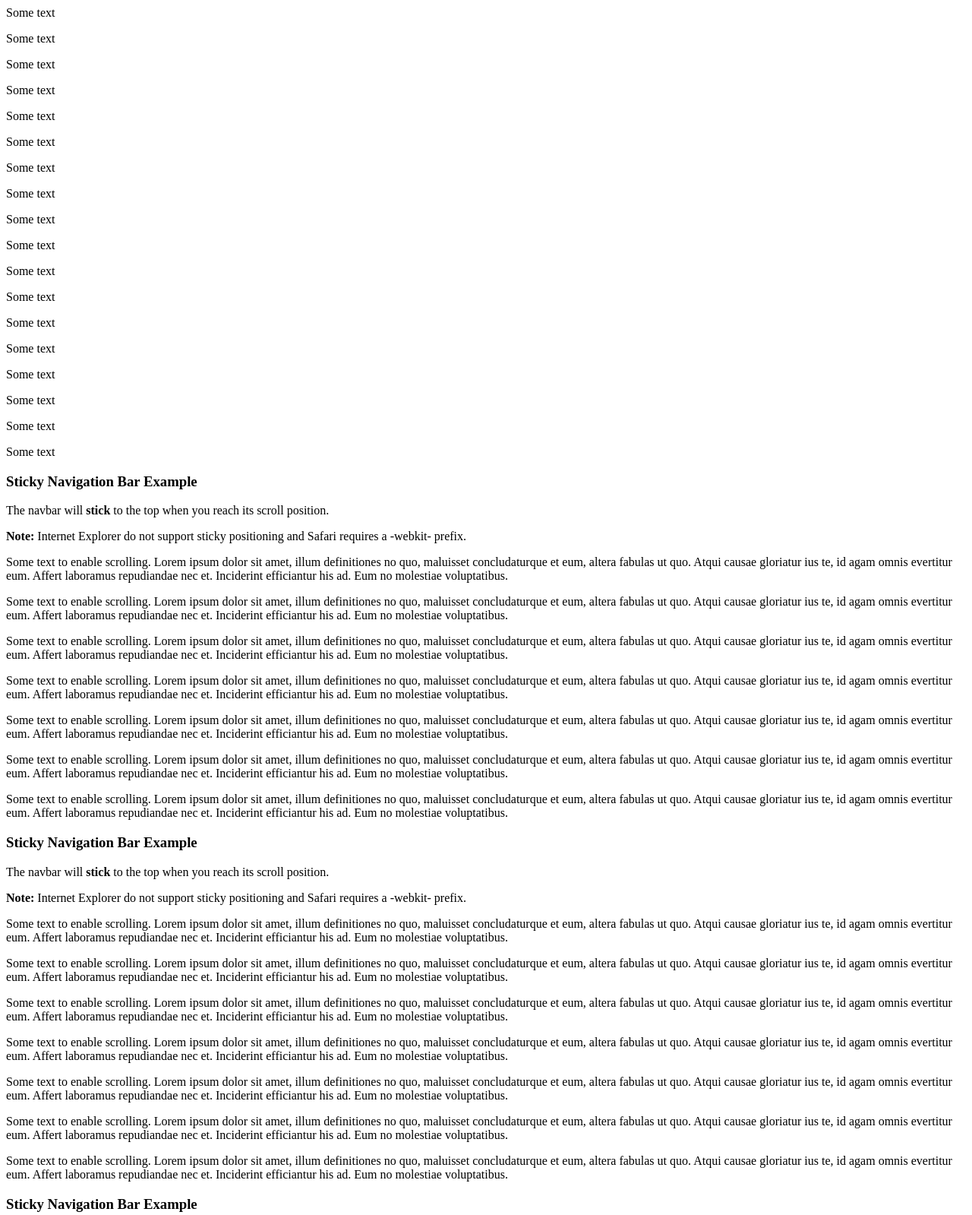
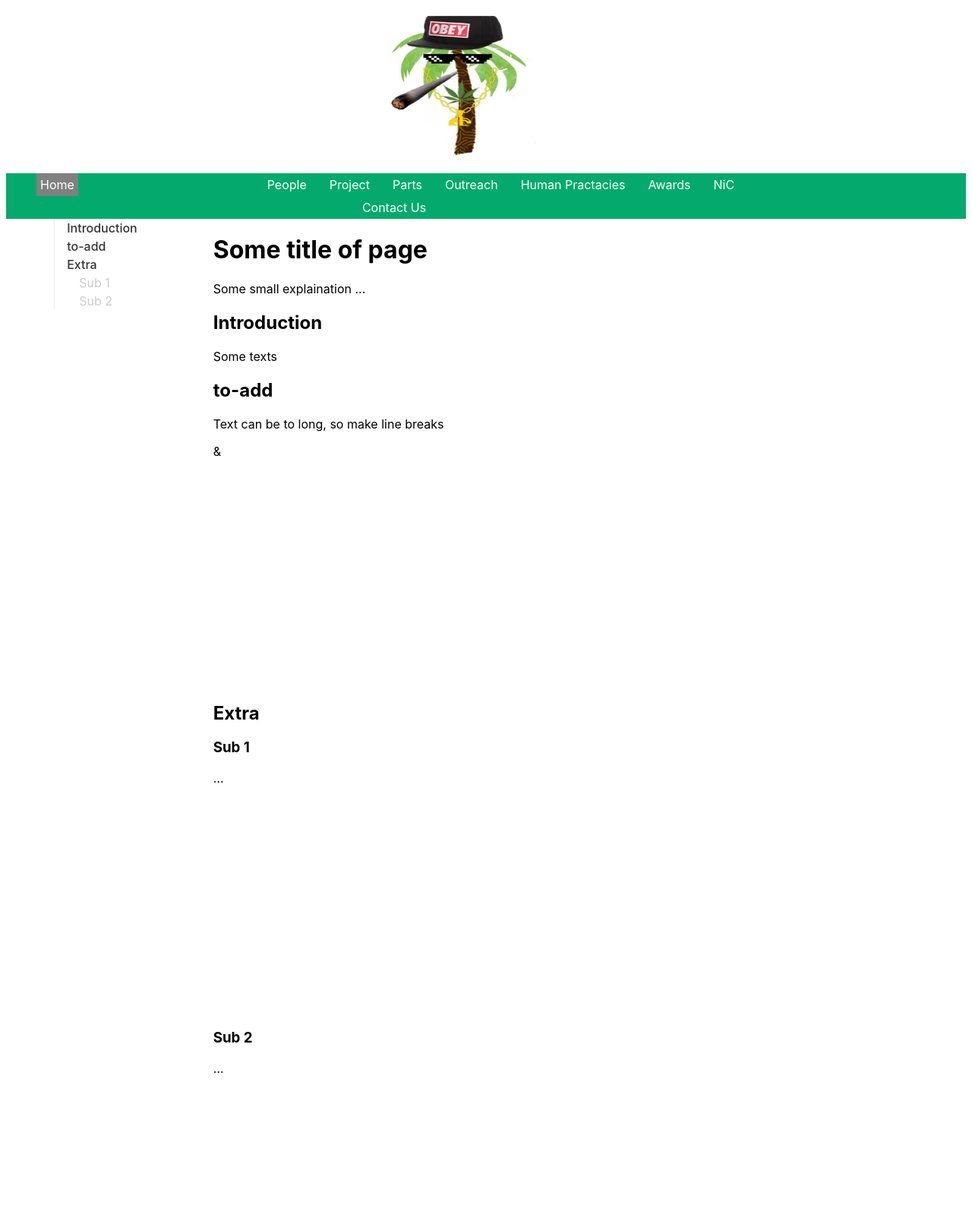
Before and after one commit to ruben-source/iGEM-Chalmers-Gothenburg2021, a plain HTML site: page index.html in a window 1280 px wide. Shown: the top 1599 px of the page at 76% size. After the commit the page ends 1440 px from the top, so only its background shows below. Drawn offline with Linux system fonts and the light colour scheme.

Commit message:
First commit

```diff
--- a/index.html
+++ b/index.html
@@ -1,56 +1,145 @@
-<div class="row">
-  <div class="leftcolumn">
-      <p>Some text</p>
-      <p>Some text</p>
-      <p>Some text</p>
-      <p>Some text</p>
-      <p>Some text</p>
-      <p>Some text</p>
-      <p>Some text</p>
-      <p>Some text</p>
-      <p>Some text</p>
-      <p>Some text</p>
-      <p>Some text</p>
-      <p>Some text</p>
-      <p>Some text</p>
-      <p>Some text</p>
-      <p>Some text</p>
-      <p>Some text</p>
-      <p>Some text</p>
-      <p>Some text</p>
+<!DOCTYPE html>
+<html lang="en">
+<head>
+    <link rel="stylesheet" href="css/main.css" />
+    <link rel="stylesheet" href="css/loader.css" />
+    <link rel="stylesheet" href="css/menus.css" />
+</head>
+<body>
 
-  </div>
+    <img src="Images/198163119_150644367055098_4134155974556446913_n.jpg" alt="some cool shit" style="width:200px; height:200px;position:relative;left:500px;">
 
-  <div class="righcolumn">
-      <h3>Sticky Navigation Bar Example</h3>
-      <p>The navbar will <strong>stick</strong> to the top when you reach its scroll position.</p>
-      <p><strong>Note:</strong> Internet Explorer do not support sticky positioning and Safari requires a -webkit- prefix.</p>
-      <p>Some text to enable scrolling. Lorem ipsum dolor sit amet, illum definitiones no quo, maluisset concludaturque et eum, altera fabulas ut quo. Atqui causae gloriatur ius te, id agam omnis evertitur eum. Affert laboramus repudiandae nec et. Inciderint efficiantur his ad. Eum no molestiae voluptatibus.</p>
-      <p>Some text to enable scrolling. Lorem ipsum dolor sit amet, illum definitiones no quo, maluisset concludaturque et eum, altera fabulas ut quo. Atqui causae gloriatur ius te, id agam omnis evertitur eum. Affert laboramus repudiandae nec et. Inciderint efficiantur his ad. Eum no molestiae voluptatibus.</p>
-      <p>Some text to enable scrolling. Lorem ipsum dolor sit amet, illum definitiones no quo, maluisset concludaturque et eum, altera fabulas ut quo. Atqui causae gloriatur ius te, id agam omnis evertitur eum. Affert laboramus repudiandae nec et. Inciderint efficiantur his ad. Eum no molestiae voluptatibus.</p>
-      <p>Some text to enable scrolling. Lorem ipsum dolor sit amet, illum definitiones no quo, maluisset concludaturque et eum, altera fabulas ut quo. Atqui causae gloriatur ius te, id agam omnis evertitur eum. Affert laboramus repudiandae nec et. Inciderint efficiantur his ad. Eum no molestiae voluptatibus.</p>
-      <p>Some text to enable scrolling. Lorem ipsum dolor sit amet, illum definitiones no quo, maluisset concludaturque et eum, altera fabulas ut quo. Atqui causae gloriatur ius te, id agam omnis evertitur eum. Affert laboramus repudiandae nec et. Inciderint efficiantur his ad. Eum no molestiae voluptatibus.</p>
-      <p>Some text to enable scrolling. Lorem ipsum dolor sit amet, illum definitiones no quo, maluisset concludaturque et eum, altera fabulas ut quo. Atqui causae gloriatur ius te, id agam omnis evertitur eum. Affert laboramus repudiandae nec et. Inciderint efficiantur his ad. Eum no molestiae voluptatibus.</p>
-      <p>Some text to enable scrolling. Lorem ipsum dolor sit amet, illum definitiones no quo, maluisset concludaturque et eum, altera fabulas ut quo. Atqui causae gloriatur ius te, id agam omnis evertitur eum. Affert laboramus repudiandae nec et. Inciderint efficiantur his ad. Eum no molestiae voluptatibus.</p>
-      <h3>Sticky Navigation Bar Example</h3>
-      <p>The navbar will <strong>stick</strong> to the top when you reach its scroll position.</p>
-      <p><strong>Note:</strong> Internet Explorer do not support sticky positioning and Safari requires a -webkit- prefix.</p>
-      <p>Some text to enable scrolling. Lorem ipsum dolor sit amet, illum definitiones no quo, maluisset concludaturque et eum, altera fabulas ut quo. Atqui causae gloriatur ius te, id agam omnis evertitur eum. Affert laboramus repudiandae nec et. Inciderint efficiantur his ad. Eum no molestiae voluptatibus.</p>
-      <p>Some text to enable scrolling. Lorem ipsum dolor sit amet, illum definitiones no quo, maluisset concludaturque et eum, altera fabulas ut quo. Atqui causae gloriatur ius te, id agam omnis evertitur eum. Affert laboramus repudiandae nec et. Inciderint efficiantur his ad. Eum no molestiae voluptatibus.</p>
-      <p>Some text to enable scrolling. Lorem ipsum dolor sit amet, illum definitiones no quo, maluisset concludaturque et eum, altera fabulas ut quo. Atqui causae gloriatur ius te, id agam omnis evertitur eum. Affert laboramus repudiandae nec et. Inciderint efficiantur his ad. Eum no molestiae voluptatibus.</p>
-      <p>Some text to enable scrolling. Lorem ipsum dolor sit amet, illum definitiones no quo, maluisset concludaturque et eum, altera fabulas ut quo. Atqui causae gloriatur ius te, id agam omnis evertitur eum. Affert laboramus repudiandae nec et. Inciderint efficiantur his ad. Eum no molestiae voluptatibus.</p>
-      <p>Some text to enable scrolling. Lorem ipsum dolor sit amet, illum definitiones no quo, maluisset concludaturque et eum, altera fabulas ut quo. Atqui causae gloriatur ius te, id agam omnis evertitur eum. Affert laboramus repudiandae nec et. Inciderint efficiantur his ad. Eum no molestiae voluptatibus.</p>
-      <p>Some text to enable scrolling. Lorem ipsum dolor sit amet, illum definitiones no quo, maluisset concludaturque et eum, altera fabulas ut quo. Atqui causae gloriatur ius te, id agam omnis evertitur eum. Affert laboramus repudiandae nec et. Inciderint efficiantur his ad. Eum no molestiae voluptatibus.</p>
-      <p>Some text to enable scrolling. Lorem ipsum dolor sit amet, illum definitiones no quo, maluisset concludaturque et eum, altera fabulas ut quo. Atqui causae gloriatur ius te, id agam omnis evertitur eum. Affert laboramus repudiandae nec et. Inciderint efficiantur his ad. Eum no molestiae voluptatibus.</p>
-      <h3>Sticky Navigation Bar Example</h3>
-      <p>The navbar will <strong>stick</strong> to the top when you reach its scroll position.</p>
-      <p><strong>Note:</strong> Internet Explorer do not support sticky positioning and Safari requires a -webkit- prefix.</p>
-      <p>Some text to enable scrolling. Lorem ipsum dolor sit amet, illum definitiones no quo, maluisset concludaturque et eum, altera fabulas ut quo. Atqui causae gloriatur ius te, id agam omnis evertitur eum. Affert laboramus repudiandae nec et. Inciderint efficiantur his ad. Eum no molestiae voluptatibus.</p>
-      <p>Some text to enable scrolling. Lorem ipsum dolor sit amet, illum definitiones no quo, maluisset concludaturque et eum, altera fabulas ut quo. Atqui causae gloriatur ius te, id agam omnis evertitur eum. Affert laboramus repudiandae nec et. Inciderint efficiantur his ad. Eum no molestiae voluptatibus.</p>
-      <p>Some text to enable scrolling. Lorem ipsum dolor sit amet, illum definitiones no quo, maluisset concludaturque et eum, altera fabulas ut quo. Atqui causae gloriatur ius te, id agam omnis evertitur eum. Affert laboramus repudiandae nec et. Inciderint efficiantur his ad. Eum no molestiae voluptatibus.</p>
-      <p>Some text to enable scrolling. Lorem ipsum dolor sit amet, illum definitiones no quo, maluisset concludaturque et eum, altera fabulas ut quo. Atqui causae gloriatur ius te, id agam omnis evertitur eum. Affert laboramus repudiandae nec et. Inciderint efficiantur his ad. Eum no molestiae voluptatibus.</p>
-      <p>Some text to enable scrolling. Lorem ipsum dolor sit amet, illum definitiones no quo, maluisset concludaturque et eum, altera fabulas ut quo. Atqui causae gloriatur ius te, id agam omnis evertitur eum. Affert laboramus repudiandae nec et. Inciderint efficiantur his ad. Eum no molestiae voluptatibus.</p>
-      <p>Some text to enable scrolling. Lorem ipsum dolor sit amet, illum definitiones no quo, maluisset concludaturque et eum, altera fabulas ut quo. Atqui causae gloriatur ius te, id agam omnis evertitur eum. Affert laboramus repudiandae nec et. Inciderint efficiantur his ad. Eum no molestiae voluptatibus.</p>
-      <p>Some text to enable scrolling. Lorem ipsum dolor sit amet, illum definitiones no quo, maluisset concludaturque et eum, altera fabulas ut quo. Atqui causae gloriatur ius te, id agam omnis evertitur eum. Affert laboramus repudiandae nec et. Inciderint efficiantur his ad. Eum no molestiae voluptatibus.</p>
-  </div>
-</div>
+    <nav class="navbar">
+        <ul>
+            <li><a class="active" style="position:left" href="#">Home</a></li>
+
+            <li style="position:relative; right:1000px; padding-right:200px"> i </li>
+
+            <li><a href="#">People</a>
+                <ul>
+                    <li><a href="#">Team</a></li>
+                    <li><a href="#">Supervisors</a></li>
+                    <li><a href="#">Collaborations</a></li>
+                    <li><a href="#">Sponsors</a></li>
+                </ul>
+            </li>
+
+            <li><a href="#">Project</a>
+                <ul>
+                    <li><a href="#">Wet Lab</a>
+                        <ul>
+                            <li><a href="#">Description</a></li>
+                            <li><a href="#">Design</a></li>
+                            <li><a href="#">Experiment</a></li>
+                            <li><a href="#">Notebook</a></li>
+                            <li><a href="#">Results</a></li>
+                        </ul>
+                    </li>
+                    <li><a href="#">Dry Lab</a>
+                        <ul>
+                            <li><a href="#">Description</a></li>
+                            <li><a href="#">Design</a></li>
+                            <li><a href="#">Experiment</a></li>
+                            <li><a href="#">Notebook</a></li>
+                            <li><a href="#">Results</a></li>
+                        </ul>
+                    </li>
+                </ul>
+            </li>
+
+            <li><a href="#">Parts</a>
+                <ul>
+                    <li><a href="#">Parts</a></li>
+                    <li><a href="#">Basic Parts</a></li>
+                    <li><a href="#">Improvements</a></li>
+                    <li><a href="#">Benchling</a></li>
+                </ul>
+            </li>
+
+            <li><a href="#">Outreach</a>
+                <ul>
+                    <li><a href="#">Industry</a>
+                        <ul>
+                            <li><a href="#">Astra Zeneca</a></li>
+                            <li><a href="#">Axel C.</a></li>
+                            <li><a href="#">Eurofins</a></li>
+                        </ul>
+                    </li>
+                    <li><a href="#">Educational</a></li>
+                    <li><a href="#">NiC</a></li>
+                </ul>
+            </li>
+
+            <li><a href="#">Human Practacies</a>
+                <ul>
+                    <li><a href="#">Silver(?)</a></li>
+                    <li><a href="#">Integrated Prectices</a></li>
+                    <li><a href="#">Public Engagement</a></li>
+                    <li><a href="#">Ethitcs</a></li>
+                </ul>
+            </li>
+
+            <li><a href="#">Awards</a>
+                <ul>
+                    <li><a href="#">Applied For</a></li>
+                    <li><a href="#">Judgin Form</a></li>
+                </ul>
+            </li>
+
+            <li><a href="#">NiC</a></li>
+
+            <li style="position:relative; right:1000px; padding-right:400px"> i </li>
+
+            <li><a href="#">Contact Us</a></li>
+        </ul>
+    </nav>
+
+    <main>
+        <nav class="section-nav">
+            <ol>
+              <li><a href="#introduction">Introduction</a></li>
+              <li><a href="#to-add">to-add</a></li>
+              <li><a href="#extra-text">Extra</a>
+                <ul>
+                  <li class=""><a href="#extra-text--sub1">Sub 1</a></li>
+                  <li class=""><a href="#extra-text--sub2">Sub 2</a></li>
+                </ul>
+              </li>
+            </ol>
+          </nav>
+
+        <div>
+          <h1>Some title of page</h1>
+          Some small explaination ...
+
+          <section id="introduction">
+            <h2>Introduction</h2>
+            <p>Some texts</p>
+          </section>
+
+          <section style="margin-bottom:20em" id="to-add">
+            <h2>to-add</h2>
+            <p> Text can be to long, so make line breaks</p>
+            <p>&amp;</p>
+        </section>
+
+
+          <section id="extra-text">
+            <h2>Extra</h2>
+
+            <section style="margin-bottom:20em" id="#extra-text--sub1">
+              <h3>Sub 1</h3>
+              <p>…</p>
+            </section>
+
+            <section id="#extra-text--sub2">
+              <h3>Sub 2</h3>
+              <p>…</p>
+            </section>
+        </div>
+
+      </main>
+
+      <script src="JS/tableofcontent.js"></script>
+</body>
+</html>
```
